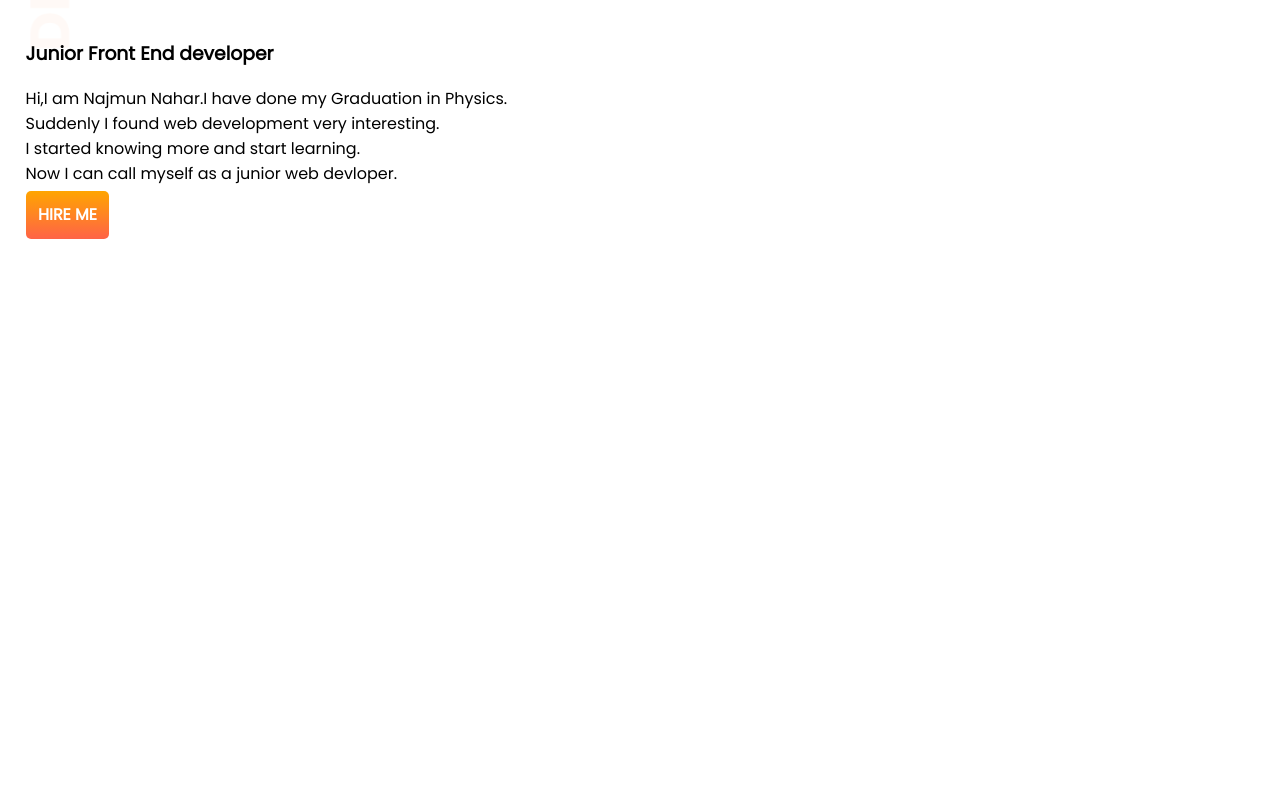
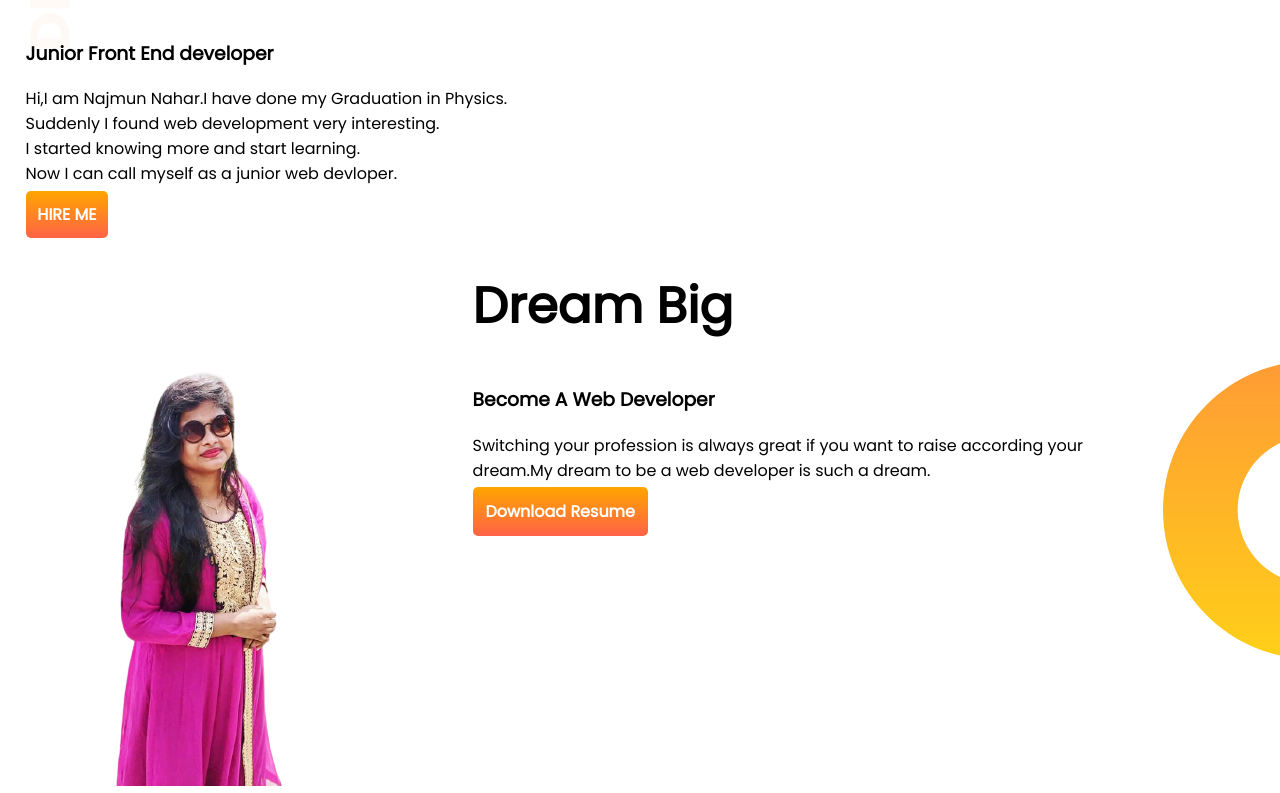
Before and after one commit to NajmunNahar1/my-protfolio, a plain HTML site: page index.html in a window 1280 px wide. Shown: the part 311-1104 px from the top of the page. Before the commit the page ends 800 px from the top, so only its background shows below. Drawn offline with Linux system fonts and the light colour scheme.

Commit message:
dream-big

```diff
--- a/index.html
+++ b/index.html
@@ -32,5 +32,34 @@ Hi,I am Najmun Nahar.I have done my Graduation in Physics.<br>Suddenly I found w
 
 </div>
 </section>
+
+<section class="dream-big">
+<div>
+
+<img src="images/Nishi2-removebg-preview.png" alt="picture of nishi">
+</div>
+
+
+<div class="half-width">
+<h1>Dream Big</h1>
+<h3>Become A Web Developer</h3>
+<p>
+Switching your profession is always great if you want to raise according your dream.My dream to be a web developer is such a dream.
+</p>
+
+<a class="link-button" target="_blank" href="https://www.facebook.com/nijhum.ratri.3705">Download Resume</a>
+
+
+</div>
+
+
+</div>
+</section>
+
+
+
+
+
+
 </body>
 </html>
--- a/style.css
+++ b/style.css
@@ -16,6 +16,7 @@ section{
 .half-width{
     width: 50%;
     padding-left: 2%;
+    padding-right: 2%;
 }
 
 .half-width img{
@@ -37,3 +38,9 @@ section{
     background-repeat: no-repeat;
 
 }
+
+.dream-big{
+    background-image: url(images/dream-bg.png);
+    background-repeat: no-repeat;
+    background-position:right;
+}
```
